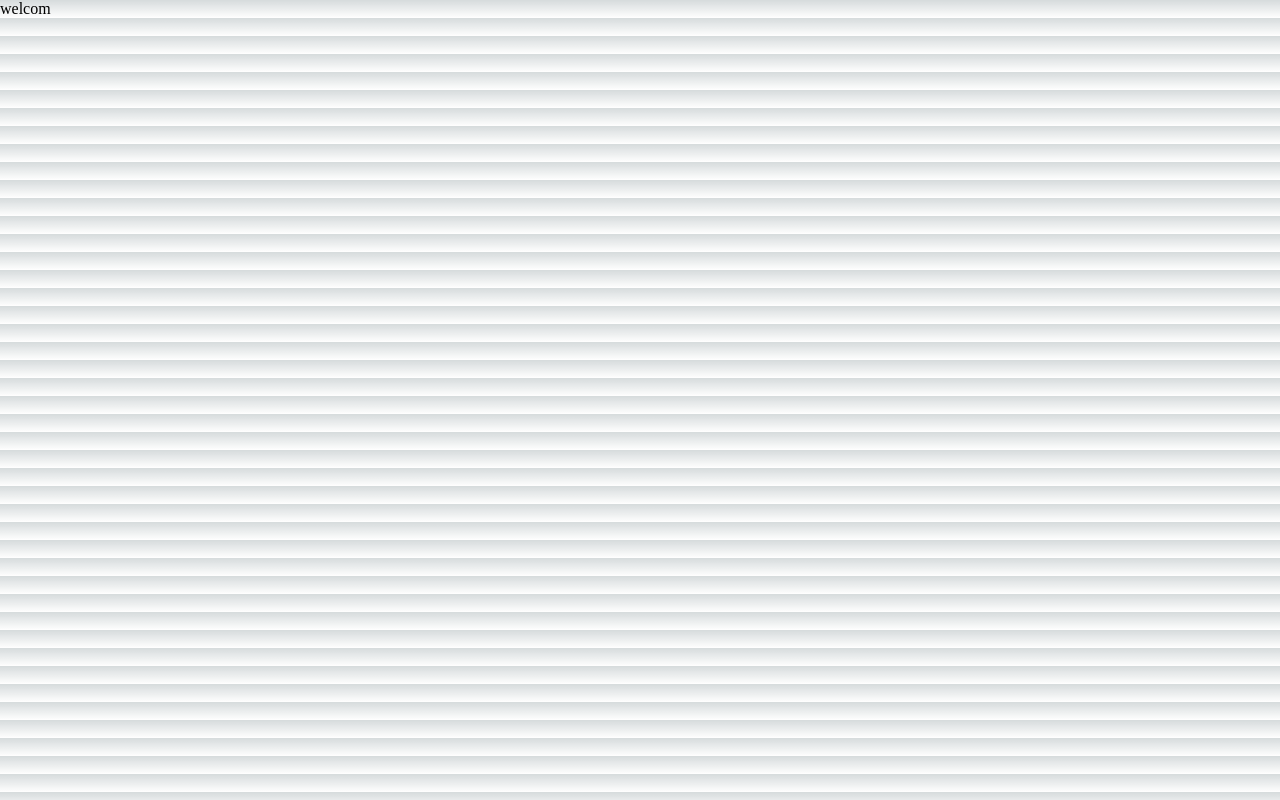
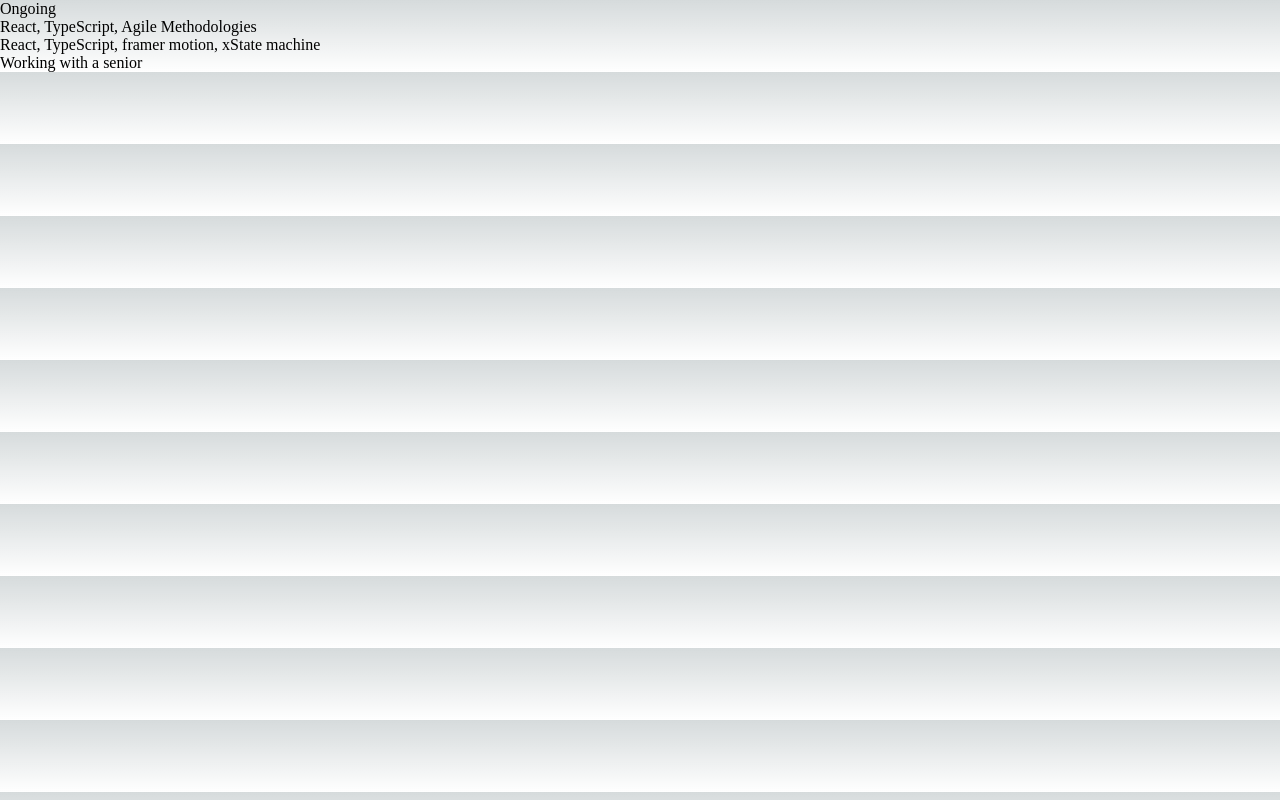
Before and after one commit to fishenchips/portfolio, a Next.js app: page /projects/spirit-realm in a window 1280 px wide. Built offline with nearby package versions, Linux system fonts and the light colour scheme.

Commit message:
adding spirit realm info

```diff
--- a/src/app/projects/spirit-realm/page.tsx
+++ b/src/app/projects/spirit-realm/page.tsx
@@ -1,7 +1,10 @@
 const SpiritRealmPage = () => {
   return (
     <>
-      <p>welcom</p>
+      <p>Ongoing</p>
+      <p>React, TypeScript, Agile Methodologies</p>
+      <p>React, TypeScript, framer motion, xState machine</p>
+      <p>Working with a senior </p>
     </>
   );
 };
```
Also changed, not shown: public/spirit-realm-contributors.PNG (added).
